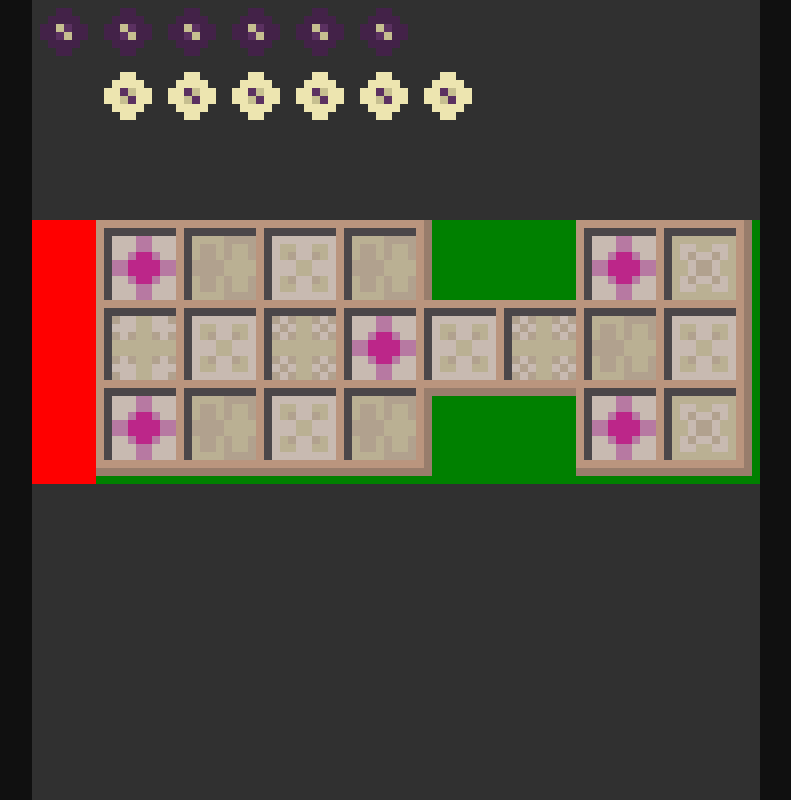
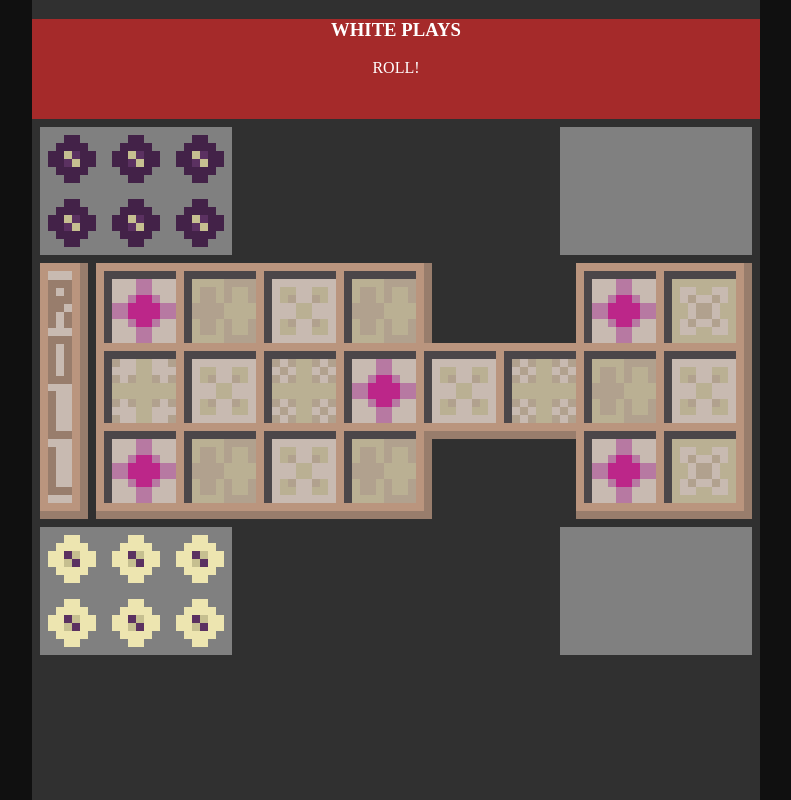
Before and after one commit to shmunj/Royal-Game-of-Ur, a plain HTML site: page index.html in a window 1280 px wide. Shown: the whole page, without its empty margins (244-1035 px from the left). Drawn offline with Linux system fonts and the light colour scheme.

Commit message:
added the info box with basic functionality, fixed styling so it looks more presentable

```diff
--- a/css/style.css
+++ b/css/style.css
@@ -20,33 +20,54 @@ body {
 #game-container {
 }
 
+#messages {
+    position: relative;
+    background: brown;
+    width: 728px;
+    height: 100px;
+    margin: auto;
+    top:0;
+    color: white;
+    text-align: center;
+}
+
+.container {
+    position: relative;
+    height: 128px;
+    padding: 8px;
+    top: 0;
+    overflow: auto;
+}
+
 #board-roll {
-    position: absolute;
-    background: green;
+    position: relative;
     width: 728px;
     margin: auto;
-    top: 220px;
+    top: 0;
+    overflow: auto;
 }
 
 #board {
-    float: left;
+    float: right;
     width: 656px;
     height: 256px;
     background: url("../img/board.png") no-repeat;
+    margin-right: 8px;
 }
 
 #dice-space {
     float: left;
+    margin-left: 8px;
 }
 
 #dice-space.roll {
-    background: red;
+    background: url("../img/roll.png") no-repeat top;
 }
 
 .die {
     height: 56px;
     width: 48px;
-    margin: 8px;
+    margin: 8px 0 0;
 }
 
 .empty {
@@ -69,38 +90,14 @@ body {
     background: url("../img/token-black.png") no-repeat center;
 }
 
-.container {
-    background: white;
-    width: 728px;
-    margin: auto;
-}
-
-#container-black {
-    top: 0;
-}
-
-#container-white {
-    top: 0;
-}
-
-#black-start {
-    left: 0;
-}
-
-#white-start {
-    right: 0;
-}
-
-#black-end {
-    left: 200px;
-}
-
-#white-end {
-    right: 200px;
+.container-end {
+    float: right !important;
 }
 
 .tokens-container {
+    float: left;
     background: gray;
+    overflow: auto;
 }
 
 .container-field {
@@ -137,13 +134,13 @@ body {
 
 #path-white-start {
     position: absolute;
-    bottom: 16px;
+    bottom: 8px;
     left: 72px;
 }
 
 #path-white-end {
     position: absolute;
-    bottom: 16px;
+    bottom: 8px;
     right: 16px;
 }
 
--- a/index.html
+++ b/index.html
@@ -7,10 +7,12 @@
 <body>
 <div id="wrapper">
 
-    <div id="messages">
-    </div>
+    <div id="game-container">
 
-    <div id="game-container">
+        <div id="messages">
+            <h3 id="turninfo"></h3>
+            <p id="rollinfo"></p>
+        </div>
 
         <div id="container-black" class="container">
             <div id="black-start" class="tokens-container">
@@ -26,7 +28,7 @@
                 </div>
             </div>
 
-            <div id="black-end" class="tokens-container">
+            <div id="black-end" class="tokens-container container-end">
                 <div class="container-row">
                     <div class="container-field end"></div>
                     <div class="container-field end"></div>
@@ -100,7 +102,7 @@
                 </div>
             </div>
 
-            <div id="white-end" class="tokens-container">
+            <div id="white-end" class="tokens-container container-end">
                 <div class="container-row">
                     <div class="container-field end"></div>
                     <div class="container-field end"></div>
--- a/js/ur.js
+++ b/js/ur.js
@@ -1,4 +1,9 @@
 $(function() {
+
+    //vars
+    var P = 'white';    //current player
+    var ROLL = 0;       //current roll
+    var ROLL_LOCK = false;
 
     //$ objects
     $map = $('#game-container');
@@ -6,11 +11,14 @@ $(function() {
     $dice_space = $('#dice-space');
     $dies = $($dice_space).children('.die');
     $path_main = $('#path-main');
+    $messages = $('#messages');
+    INFO = {
+        turn: $($messages.find('#turninfo')),
+        roll: $($messages.find('#rollinfo')),
+    };
 
-    //vars
-    var P = 'white';    //current player
-    var ROLL = 0;       //current roll
-    var ROLL_LOCK = false;
+    INFO['turn'].html(P.toUpperCase() + ' PLAYS');  ///////start positions in separate function
+    INFO['roll'].html('ROLL!');
 
     var Player = function(color) {
         var me = this;
@@ -105,6 +113,8 @@ $(function() {
                     $(this).dequeue();
                 });
             };
+
+            INFO['roll'].html('ROLL: ' + ROLL);
         };
     });
 
@@ -122,6 +132,7 @@ $(function() {
     function endTurn() {
         prepareRoll();
         P == 'white' ? P = 'black' : P = 'white';
+        INFO['turn'].html(P.toUpperCase() + ' PLAYS');
     };
 
     function prepareRoll() {
@@ -131,6 +142,7 @@ $(function() {
         for (var i=0; i < $dies.length; i++) {
             $($dies[i]).removeClass('die-0 die-1');
         };
+        INFO['roll'].html('ROLL!');
     };
 
     function eat(field, color) {
@@ -146,7 +158,17 @@ $(function() {
     };
 
     function endGame(winner) {
-        alert(winner.color + ' player wins!');
+        INFO['turn'].html(winner.toUpperCase() + ' WINS');
+        INFO['roll'].html('');
+        //  options to reset
+
+    };
+
+    function startGame() {
+        //reset variables
+        //reset fields
+        //reset players
+        //start listening
     };
 
     function canMove() {
```
Also changed, not shown: img/roll.png (added).
